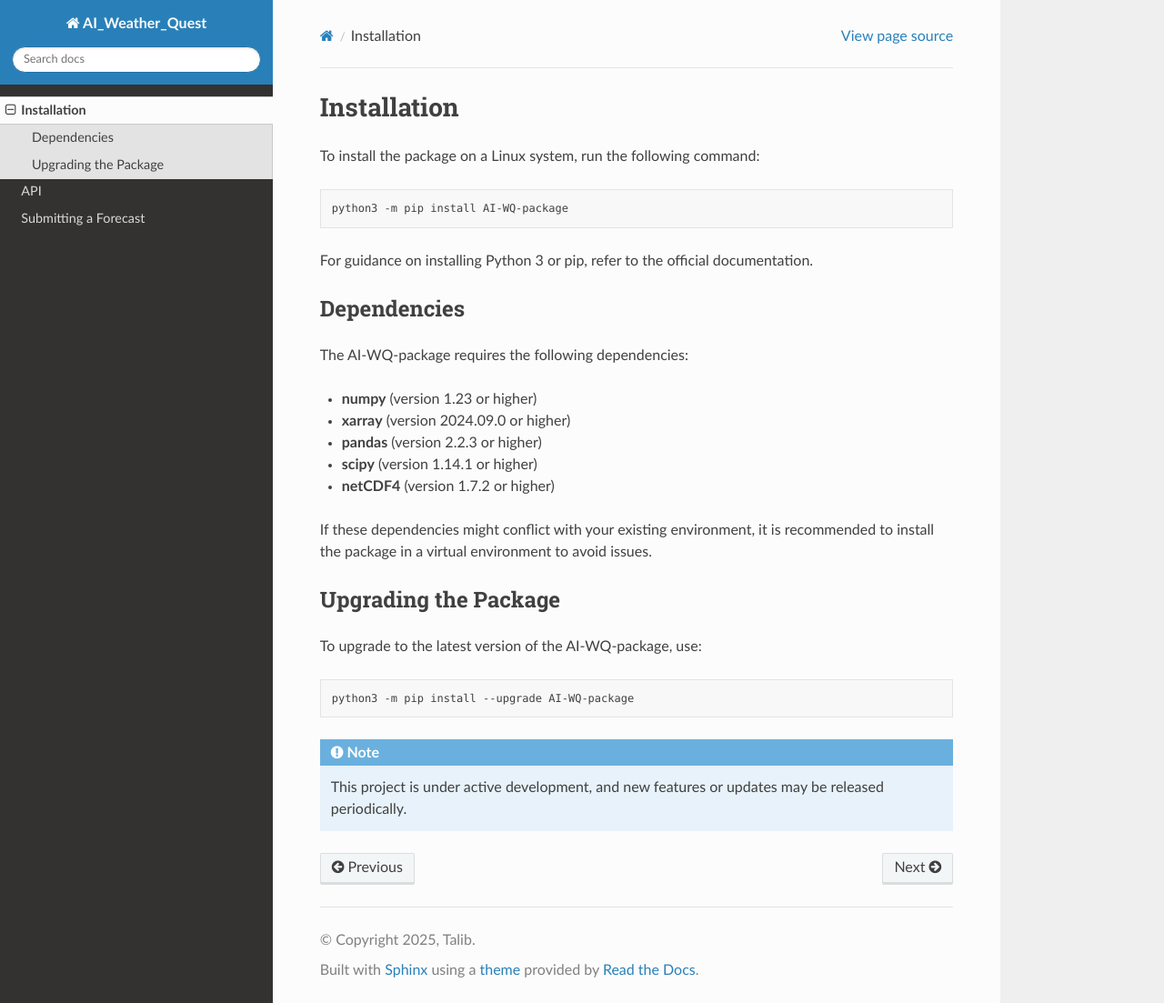
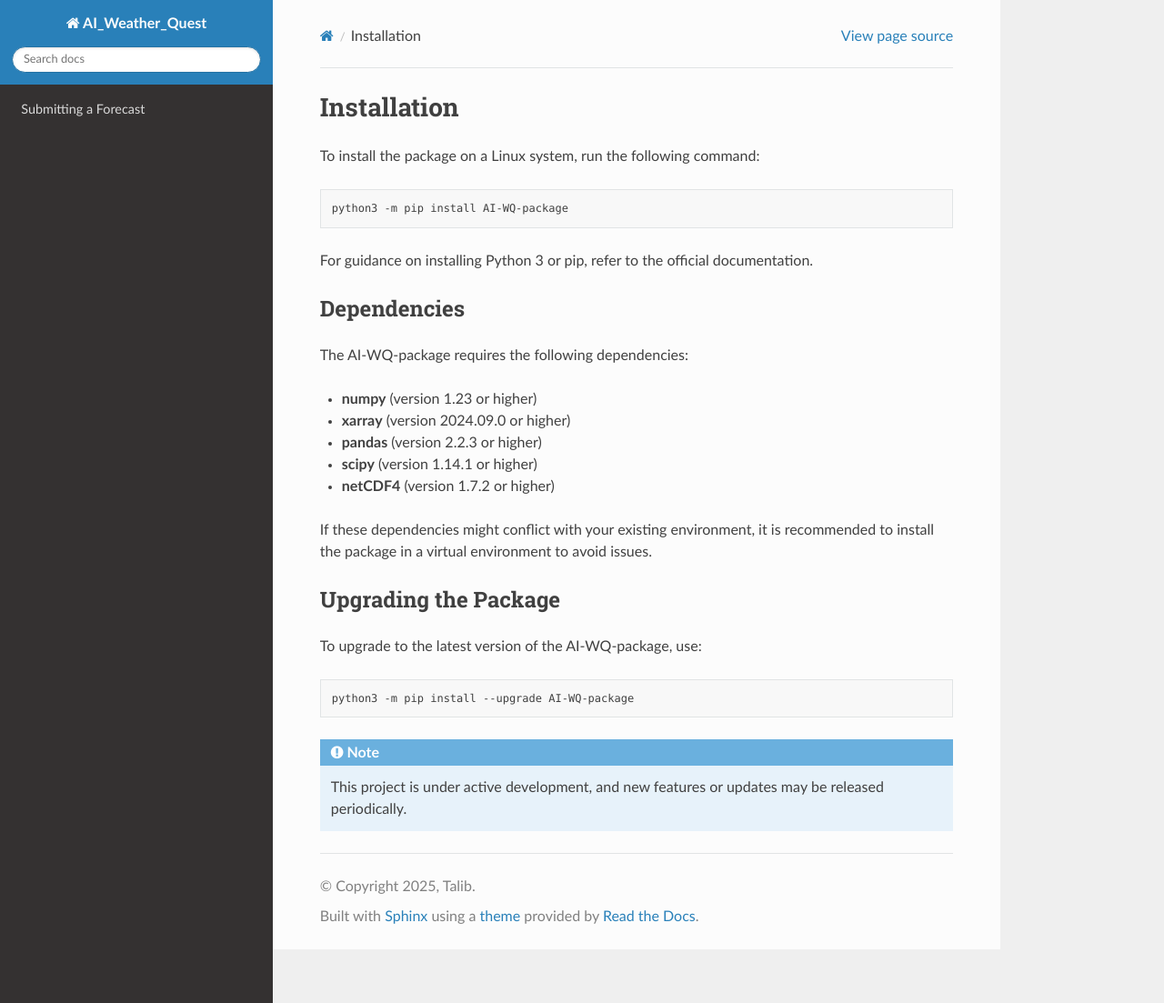
Before and after one commit to joshuatalib/AI_weather_quest, a Sphinx documentation site: the page built from docs/source/usage.rst, in a window 1280 px wide and 1103 px high. Shown: the whole window at 91% size. Built offline with Sphinx 7.4.7 and the Read the Docs theme 3.1.0, drawn with Linux system fonts in a browser that asks for light colours; pages that are not in the unit, such as notebooks, are missing from menus.

Commit message:
Update index.rst

```diff
--- a/docs/source/index.rst
+++ b/docs/source/index.rst
@@ -14,6 +14,5 @@
 .. toctree::
    :maxdepth: 2
 
-   usage
-   api
+   installation
    submit_forecast
```
